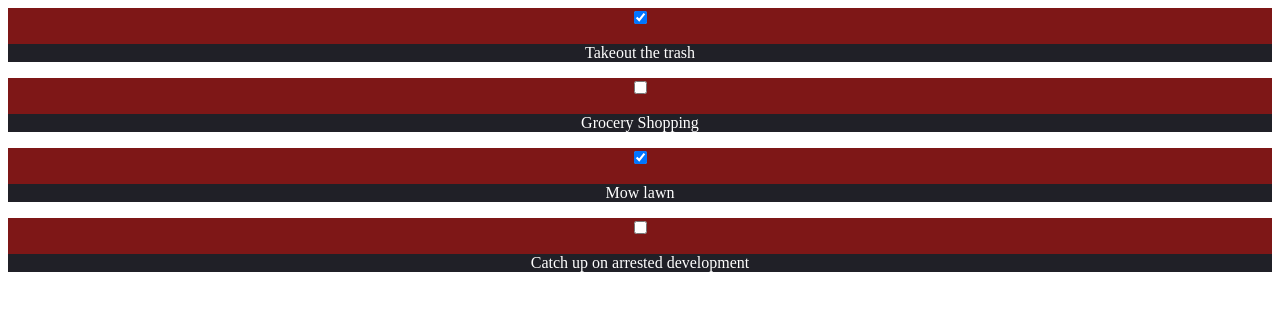
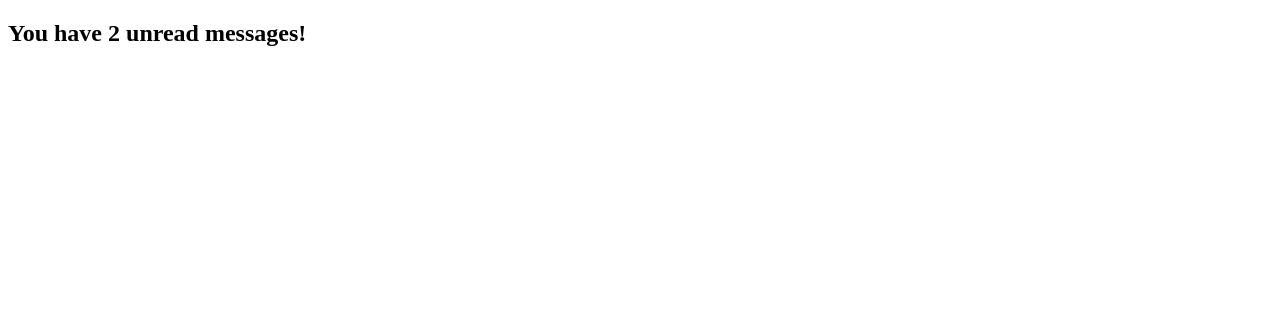
Before and after one commit to Imohh/React-frontend, a React (Create React App) app: page / in a window 1280 px wide. Shown: the top 310 px of the page. Built offline with nearby package versions, Linux system fonts and the light colour scheme.

Commit message:
new commit

```diff
--- a/src/App.js
+++ b/src/App.js
@@ -1,34 +1,36 @@
-import React from 'react'
+import React, {Component} from 'react'
 import './App.css'
-import TodoItem from './components/TodoItem'
-import todosData from './todosData'
+import Conditional from './Conditional'
+// import TodoItem from './components/TodoItem'
+// import todosData from './todosData'
 // import Example from './Example'
 // import myExample from './myExample'
 
 
 //TODO ITEM
-class App extends React.Component {
-  constructor() {
-    super()
-    this.state = {
-      todos: todosData
-    }
-    this.handleChange = this.handleChange.bind(this)
-  }
+// class App extends React.Component {
+//   constructor() {
+//     super()
+//     this.state = {
+//       todos: todosData
+//     }
+//     this.handleChange = this.handleChange.bind(this)
+//   }
 
-  handleChange(id) {
-    console.log("changed", id)
-  }
+//   handleChange(id) {
+//     console.log("changed", id)
+//   }
 
-  render() {
-    const todoItems = this.state.todos.map(item => <TodoItem key={item.id} item={item} />)
-    return (
-      <div className="todo-list">
-        {todoItems}
-      </div>
-    )
-  }
-}
+//   render() {
+//     const todoItems = this.state.todos.map(item => <TodoItem key={item.id} item={item}
+//     handleChange={this.handleChange}/>)
+//     return (
+//       <div className="todo-list">
+//         {todoItems}
+//       </div>
+//     )
+//   }
+// }
 
 
 
@@ -102,4 +104,95 @@ class App extends React.Component {
 //   }
 // }
 
+//LIFECYCLE METHODS
+// class App extends React.Component {
+//   constructor() {
+//     super()
+//     this.state = {}
+//   }
+
+//   static getDerivedStateFromProps(props, state) {
+
+//   }
+
+//   //componentWillMount() {
+
+//   //}
+
+//   componentDidMount() {
+
+//   }
+
+//   componentWillReceiveProps() {
+
+//   }
+
+//   shouldComponentUpdate() {
+
+//   }
+
+//   componentWillUnmount() {
+
+//   }
+
+//   render() {
+//     return (
+//       <div>
+//         Code goes here
+//       </div>
+//     )
+//   }
+// }
+
+
+
+//CONDITIONAL RENDERING
+// class App extends React.Component {
+//   constructor() {
+//     super()
+//     this.state = {
+//       isLoading: true
+//     }
+//   }
+
+//   componentDidMount() {
+//     setTimeout(() => {
+//       this.setState({
+//         isLoading: false
+//       })
+//     }, 1500)
+//   }
+
+//   render() {
+//     return(
+//       <div>
+//         <Conditional isLoading={this.state.isLoading}/>
+//       </div>
+//     )
+//   }
+// }
+
+class App extends Component {
+  constructor() {
+    super()
+    this.state = {
+      unreadMessages: [
+        "Call mom now!",
+        "New spam email available. All links are definitely safe to click."
+      ]
+    }
+  }
+
+  render() {
+    return (
+      <div>
+        {
+          this.state.unreadMessages.length > 0 &&
+          <h2>You have {this.state.unreadMessages.length} unread messages!</h2>
+        }
+      </div>
+    )
+  }
+}
+
 export default App
--- /dev/null
+++ b/src/Conditional.js
@@ -0,0 +1,23 @@
+import React from 'react'
+
+function Conditional(props) {
+    return (
+        //condition ? statement if true : statement if false
+        <div>
+
+            {props.isLoading ? <h1>Loading...</h1> : <h1>Not loading!</h1>}
+
+        </div>
+    )
+    // if(props.isLoading === true) {
+    //     return (
+    //         <h1>Loading...</h1>
+    //     )
+    // }
+    // return (
+    //      <h1>Not loading!</h1>
+    // )
+
+}
+
+export default Conditional
```
